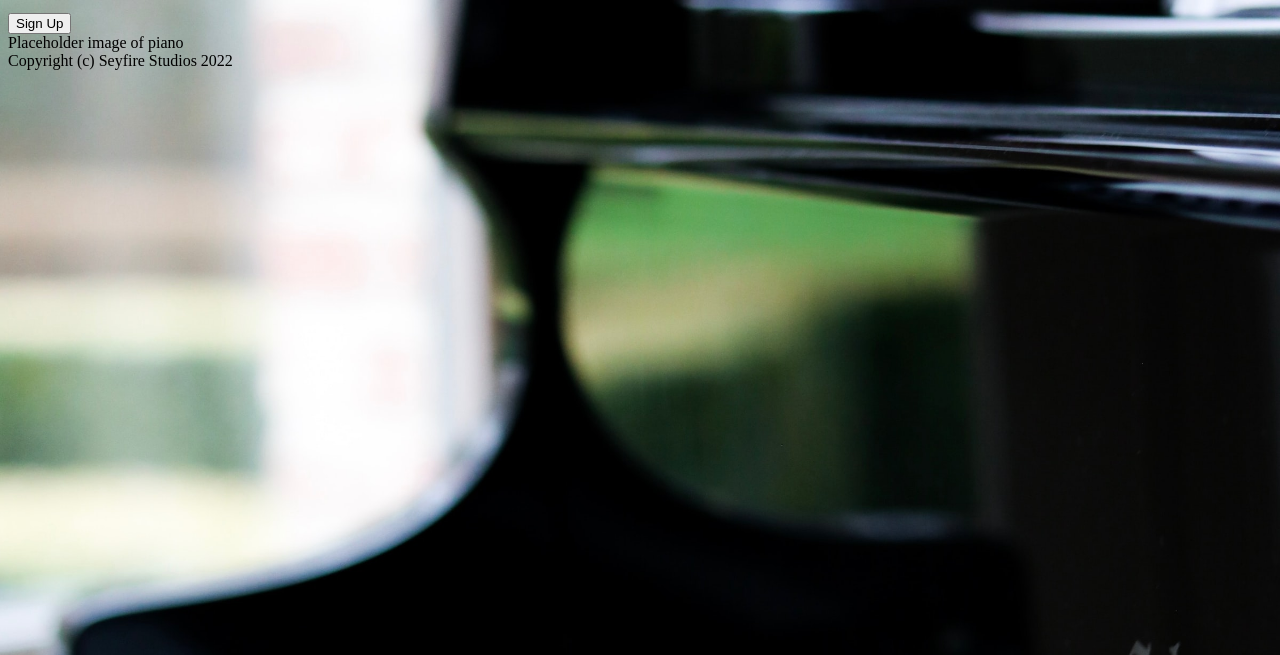
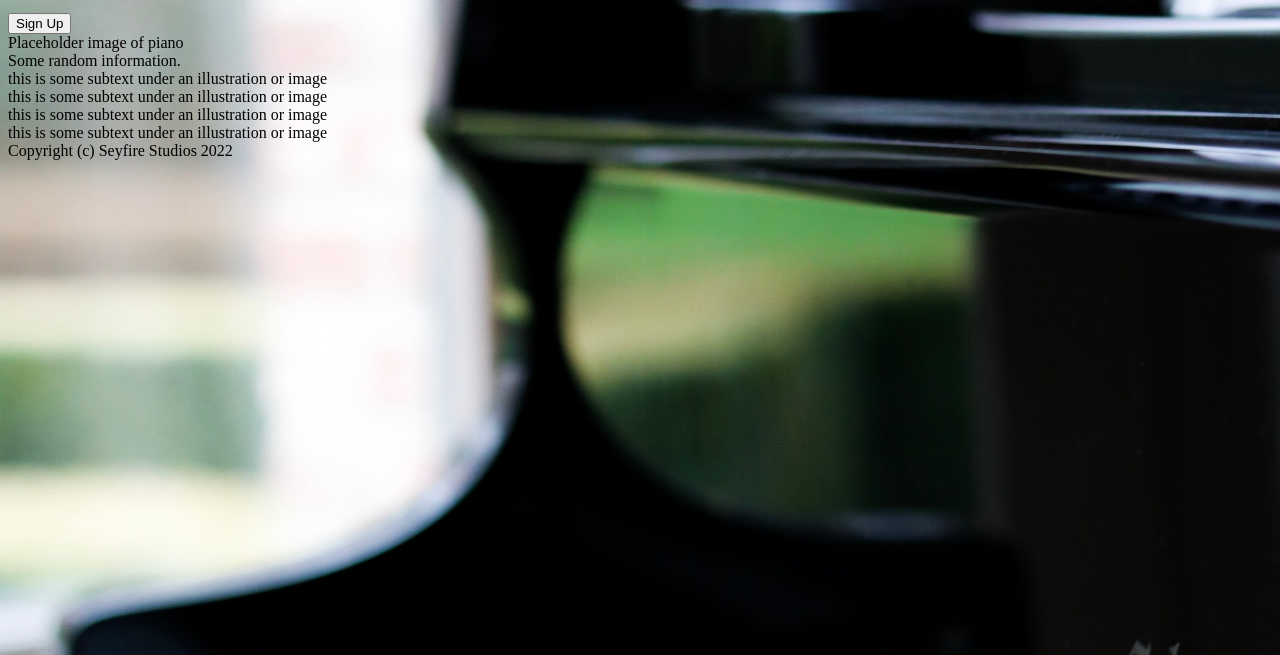
Before and after one commit to Seyfire/piano_landing, a plain HTML site: page index.html in a window 1280 px wide. Shown: the part 145-800 px from the top of the page. Drawn offline with Linux system fonts and the light colour scheme.

Commit message:
add panels to blurb section

```diff
--- a/index.html
+++ b/index.html
@@ -27,6 +27,29 @@
   </div>
 
   <div class="blurbs">
+    <div>Some random information.</div>
+    <div class="panels">
+
+      <div class="panel">
+        <div class="box"></div>
+        <div>this is some subtext under an illustration or image</div>
+      </div>
+
+      <div class="panel">
+        <div class="box"></div>
+        <div>this is some subtext under an illustration or image</div>
+      </div>
+
+      <div class="panel">
+        <div class="box"></div>
+        <div>this is some subtext under an illustration or image</div>
+      </div>
+
+      <div class="panel">
+        <div class="box"></div>
+        <div>this is some subtext under an illustration or image</div>
+      </div>
+    </div>
 
   </div>
 
```
